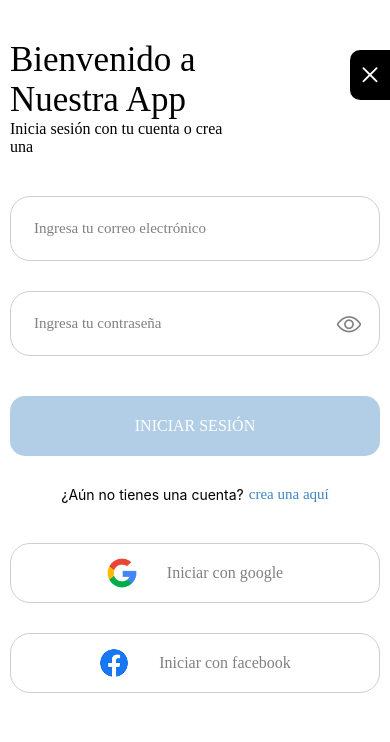
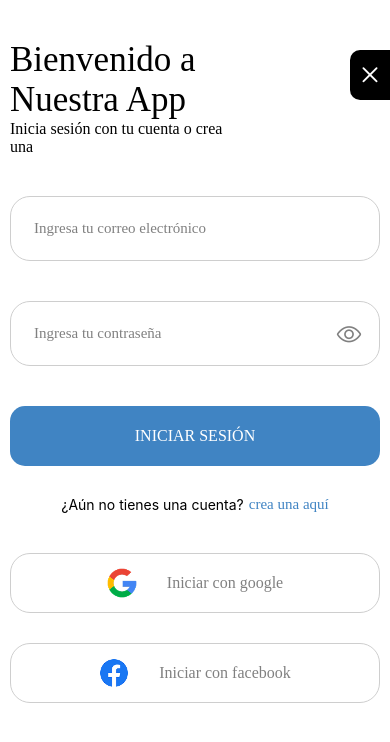
Before and after one commit to Juan20Daniel/Proyecto_works, a React Native app: screen /Login in a window 390 px wide. Shown: the top 742 px of the page. Built offline with nearby package versions, Linux system fonts and the light colour scheme; what react-native-worklets would draw is missing.

Commit message:
Validaciones del login

```diff
--- a/src/config/global.styles.tsx
+++ b/src/config/global.styles.tsx
@@ -7,7 +7,8 @@ export const globalColors = {
     lightGray: '#f0f0f0ff',
     softGray: '#cececeff',
     darkGray: '#4E4E4E',
-    limeGreen: '#1CC048'
+    limeGreen: '#1CC048',
+    darkRed: '#B80000',
 }
 
 export const globalStyles = {
--- a/src/infrestructure/interfaces/simple-form.ts
+++ b/src/infrestructure/interfaces/simple-form.ts
@@ -9,8 +9,8 @@ export interface InputValue {
 }
 
 export interface InputError {
-    status: InputStatusError;
-    valid: boolean;
+    status: InputStatus;
+    valid: boolean|null;
 }
 
-export type InputStatusError = null|'empty'|'valid'|'invalid';
+export type InputStatus = null|'empty'|'valid'|'invalid';
--- a/src/presentation/components/input/Input.tsx
+++ b/src/presentation/components/input/Input.tsx
@@ -1,6 +1,7 @@
 import { KeyboardTypeOptions, Pressable, StyleSheet, Text, TextInput, View } from 'react-native';
 import { globalColors, globalStyles } from '../../../config/global.styles';
 import { Ionicons } from '../icon/Ionicons';
+import { InputStatus } from '../../../infrestructure/interfaces/simple-form';
 
 interface Props {
     label: string;
@@ -11,6 +12,9 @@ interface Props {
     isFocus:boolean;
     secureTextEntry?:boolean;
     inputPassword?:boolean;
+    errorFieldEmpty?: string;
+    errorFieldInvalid?: string;
+    statusError?: InputStatus;
     onChange:(value:string, field:string) => void;
     onFocus:(field:string) => void;
     clearInput:(field:string) => void;
@@ -26,15 +30,23 @@ export const Input = ({
     isFocus,
     secureTextEntry=false,
     inputPassword=false,
+    errorFieldEmpty,
+    errorFieldInvalid,
+    statusError,
     onChange,
     onFocus,
     clearInput,
     togglePasswordVisibility
 }:Props) => {
+    console.log(statusError)
     return (
         <View style={{
             ...styles.container,
-            borderColor: isFocus ? globalColors.azureBlue : globalColors.softGray,
+            borderColor: isFocus
+                ? globalColors.azureBlue
+                : (statusError !== null && statusError !== 'valid')
+                    ?   globalColors.darkRed
+                    :   globalColors.softGray,
         }}>
             <View style={{
                 ...styles.boxLabel,
@@ -42,7 +54,11 @@ export const Input = ({
             }>
                 <Text style={{
                     ...styles.label,
-                    color:isFocus ? globalColors.azureBlue : globalColors.gray
+                    color:isFocus
+                        ?   globalColors.azureBlue
+                        :   (statusError !== null && statusError !== 'valid')
+                            ?   globalColors.darkRed
+                            :   globalColors.gray
                 }}>
                     {(isFocus || value!=='') ? label : placeholder}
                 </Text>
@@ -57,24 +73,42 @@ export const Input = ({
                     onFocus(name);
                 }}
             />
-            {value !== '' &&
+            {inputPassword &&
                 <Pressable
-                    style={{...styles.btnRight, ...styles.btnClear,  right:inputPassword ? 60:15}}
-                    onPress={() => clearInput(name)}
+                    style={{
+                        ...styles.btnRight,
+                        ...styles.btnShowPassword,
+                        right:inputPassword
+                            ?   value !== ''
+                                ?   60
+                                :   15
+                            :   15
+                    }}
+                    onPress={() => {
+                        togglePasswordVisibility && togglePasswordVisibility();
+                    }}
                 >
-                    <Ionicons name='close-outline' color={globalColors.gray}/>
-                </Pressable>
-            }
-            {inputPassword &&
-                <Pressable style={{...styles.btnRight,...styles.btnShowPassword}} onPress={() => {
-                    togglePasswordVisibility && togglePasswordVisibility();
-                }}>
                     <Ionicons
                         name={secureTextEntry? 'eye-off-outline' : 'eye-outline'}
                         color={globalColors.gray}
                         size={26}
                     />
                 </Pressable>
+            }
+            {value !== '' &&
+                <Pressable
+                    style={{...styles.btnRight, ...styles.btnClear }}
+                    onPress={() => clearInput(name)}
+                >
+                    <Ionicons name='close-outline' color={globalColors.gray}/>
+                </Pressable>
+            }
+            {(statusError !== null && statusError !== 'valid') &&
+                <View style={styles.boxMessageError}>
+                    <Text style={styles.messageError}>
+                        {statusError === 'empty' ? errorFieldEmpty : errorFieldInvalid}
+                    </Text>
+                </View>
             }
         </View>
     );
@@ -87,6 +121,7 @@ const styles = StyleSheet.create({
         borderRadius: 20,
         justifyContent: 'center',
         borderWidth: 1,
+        marginBottom: 40
     },
     boxLabel: {
         position: 'relative',
@@ -118,9 +153,17 @@ const styles = StyleSheet.create({
     btnClear: {
         backgroundColor: globalColors.lightGray,
         borderRadius: 15,
+        right: 15,
     },
     btnShowPassword: {
-        right: 15,
         backgroundColor: globalColors.white,
+    },
+    boxMessageError: {
+        position: 'absolute',
+        bottom: -20,
+        left: 20,
+    },
+    messageError: {
+        color: globalColors.darkRed
     }
 });
--- a/src/presentation/layouts/authLayout/AuthLayout.tsx
+++ b/src/presentation/layouts/authLayout/AuthLayout.tsx
@@ -14,7 +14,9 @@ interface Props {
 export const AuthLayout = ({subTitle, children,marginTop}:Props) => {
     const navigation = useNavigation<NavigationProp<RootStackParamList>>();
     const width = useWindowDimensions().width;
+    const height = useWindowDimensions().height;
     const isTable = width>500;
+
     return (
         <Container>
             <ScrollView keyboardShouldPersistTaps='handled'>
@@ -24,6 +26,12 @@ export const AuthLayout = ({subTitle, children,marginTop}:Props) => {
                         <Text style={{...styles.title, fontSize: isTable?40:35,width:isTable?400:300}}>Bienvenido a Nuestra App</Text>
                         <Text style={{...styles.subTitle, width:isTable ? 250 : 230}}>{subTitle}</Text>
                         {children}
+                        {(height <= 790 && height >= 700) &&
+                            <View style={{width:'100%', height: 100}} />
+                        }
+                        {(height <= 700) &&
+                            <View style={{width:'100%', height: 200}} />
+                        }
                     </View>
                 </View>
             </ScrollView>
--- a/src/presentation/reducers/simpleForm/simpleForm.ts
+++ b/src/presentation/reducers/simpleForm/simpleForm.ts
@@ -1,4 +1,5 @@
 import type { SimpleForm } from "../../../infrestructure/interfaces/simple-form";
+import { expretions } from "../../../shared/regex";
 import { SimpleFormActionTypes } from "./simpleFormActionTypes";
 
 const getFieldWithFocus = (state:SimpleForm):string|null => {
@@ -15,10 +16,18 @@ export const simpleFormReducer = (state:SimpleForm, action:SimpleFormActionTypes
     switch (action.type) {
         case 'CHANGE_INPUT':
             return {
-                ...state,
                 values: {
                     ...state.values,
                     [action.field]:{...state.values[action.field], value:action.value}
+                },
+                errors: {
+                    ...state.errors,
+                    [action.field]:{
+                        ...state.errors[action.field],
+                        valid: action.value === ''
+                            ? null
+                            : expretions[action.field].test(action.value)
+                    }
                 }
             }
         case 'PUT_FOCUS_INPUT':
@@ -52,14 +61,30 @@ export const simpleFormReducer = (state:SimpleForm, action:SimpleFormActionTypes
             }
         case 'CLEAR_INPUT':
             return {
-                ...state,
                 values: {
                     ...state.values,
                     [action.field]:{...state.values[action.field], value:''}
+                },
+                errors: {
+                    ...state.errors,
+                    [action.field]:{status:null, valid:null}
                 }
             }
         case 'CLEAR_INPUTS':
             return {...action.form}
+        case 'VALIDATE_FORM':
+            const errors = state.errors;
+            for(let camp in errors) {
+                if(errors[camp].valid === null) {
+                    errors[camp] = {...errors[camp], status:'empty'}
+                } else if(!errors[camp].valid) {
+                    errors[camp] = {...errors[camp], status:'invalid'}
+                } else {
+                    errors[camp] = {...errors[camp], status:'valid'}
+                }
+            }
+            console.log(errors);
+            return {...state ,...errors}
         default:
             return state;
     }
--- a/src/presentation/screens/auth/Login.tsx
+++ b/src/presentation/screens/auth/Login.tsx
@@ -11,13 +11,17 @@ export const initialStateSimpleForm = {
         email: { value:'', isFocus:false },
         password: { value: '', isFocus:false }
     },
-    errors: {}
+    errors: {
+        email: { status:null, valid:null },
+        password: { status:null, valid:null },
+    }
 }
 
 export const Login = () => {
     const [form, dispatch] = useReducer(simpleFormReducer, initialStateSimpleForm);
     const [ showPass, setShowPass ] = useState(false);
     const navigation = useNavigation<NavigationProp<RootStackParamList>>();
+
     useEffect(() => {
         const hideSubscription = Keyboard.addListener("keyboardDidHide", () => {
             handlePress();
@@ -51,6 +55,11 @@ export const Login = () => {
             field
         });
     }
+    const submitForm = () => {
+        dispatch({
+            type:'VALIDATE_FORM'
+        });
+    }
     return (
        <AuthLayout subTitle='Inicia sesión con tu cuenta o crea una'>
             <View style={{width:'100%', height: 40}} />
@@ -62,11 +71,13 @@ export const Login = () => {
                 value={form.values.email.value}
                 isFocus={form.values.email.isFocus}
                 inputPassword={false}
+                errorFieldEmpty='El correo es obligatorio'
+                errorFieldInvalid='El correo no es válido'
+                statusError={form.errors.email.status}
                 onChange={(value:string, field:string) => handleChange(field, value)}
                 onFocus={(field:string) => putFocusInput(field)}
                 clearInput={inputClear}
             />
-            <View style={{width:'100%', height: 30}} />
             <Input
                 label='Contraseña'
                 placeholder='Ingresa tu contraseña'
@@ -76,6 +87,9 @@ export const Login = () => {
                 isFocus={form.values.password.isFocus}
                 secureTextEntry={showPass}
                 inputPassword
+                errorFieldEmpty='La contraseña obligatoria'
+                errorFieldInvalid='La contraseña no es válida'
+                statusError={form.errors.password.status}
                 onChange={(value:string, field:string) => handleChange(field, value)}
                 onFocus={(field:string) => putFocusInput(field)}
                 clearInput={inputClear}
@@ -83,9 +97,7 @@ export const Login = () => {
             />
             <BtnBasic
                 value='INICIAR SESIÓN'
-                customStylesBox={{marginTop:40}}
-                disable={true}
-                action={() => {}}
+                action={() => submitForm()}
             />
             <AuthSwitchLink
                 textQuestion='¿Aún no tienes una cuenta?'
@@ -104,7 +116,6 @@ export const Login = () => {
                 image={require('../../../assets/auth/ImgFacebook.png')}
                 action={() => {}}
             />
-            {/* <View style={{width:'100%', height: 30, backgroundColor:'red'}} /> */}
         </AuthLayout>
     );
 }
--- /dev/null
+++ b/src/shared/regex.ts
@@ -0,0 +1,4 @@
+export const expretions:Record<string, RegExp> = {
+    email: /^[a-zA-Z0-9+%,=\._-]{1,64}@[a-zA-Z0-9\.-]{1,63}\.[a-zA-Z]{2,15}(\.[a-zA-Z]{2,5})?$/,
+    password: /^.{8,}$/
+}
```
Also changed, not shown: src/presentation/reducers/simpleForm/simpleFormActionTypes.ts (+6 -5 lines). Lines whose indentation alone changed are shown as unchanged.
